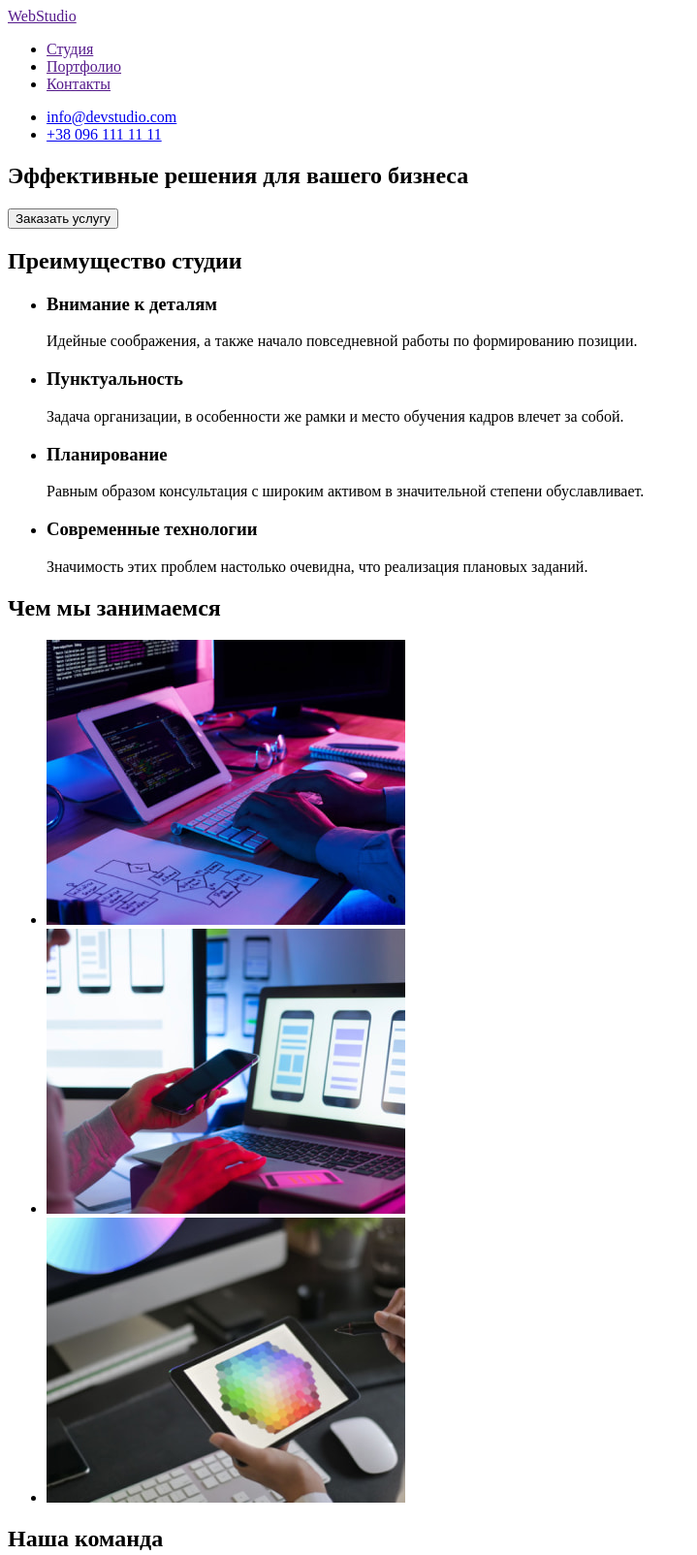
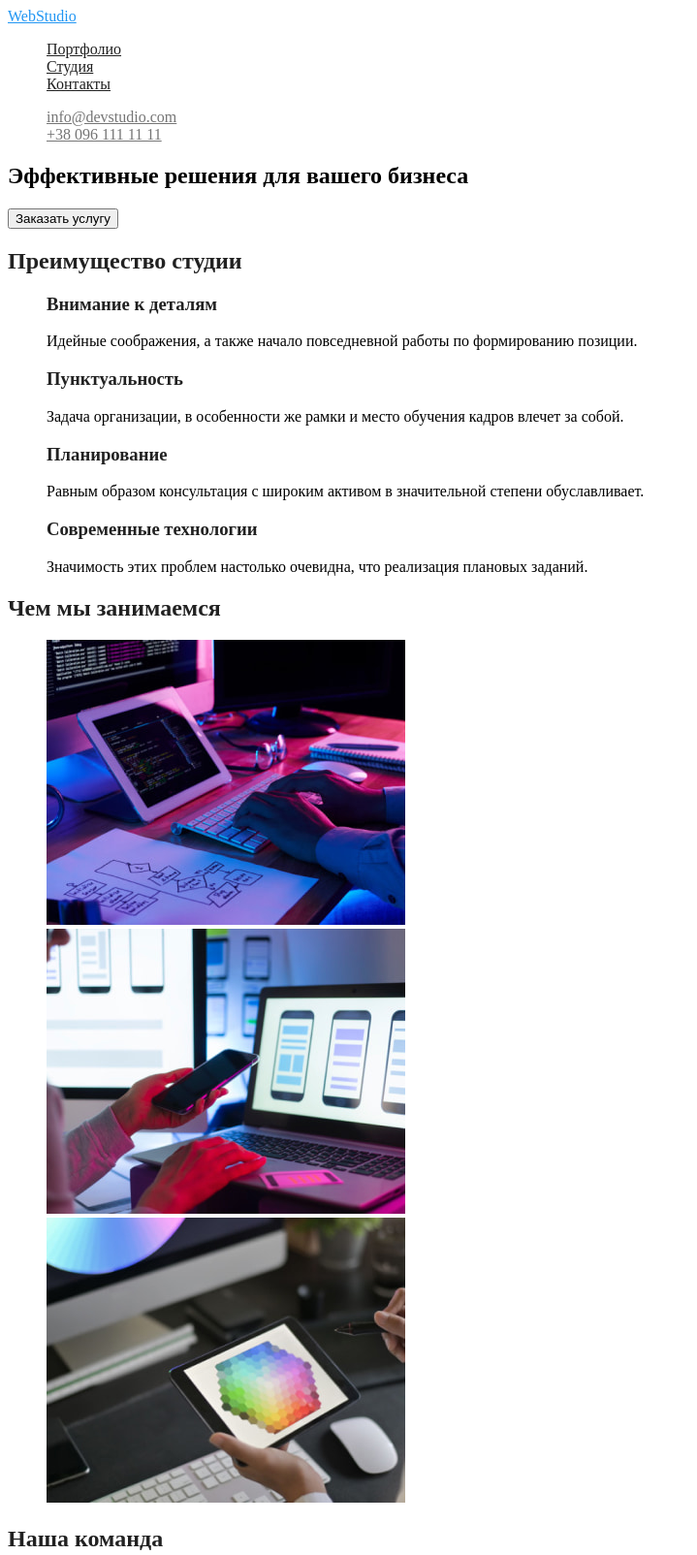
Before and after one commit to marynamozharivska/hw-2, a plain HTML site: page index.html in a window 1280 px wide. Shown: the top 1604 px of the page at 97% size, without its empty margins (0-719 px from the left). Drawn offline with Linux system fonts and the light colour scheme.

Commit message:
header-main 1page

```diff
--- /dev/null
+++ b/css/styles.css
@@ -0,0 +1,41 @@
+.body {
+    color: rgba(117, 117, 117, 1);
+    background-color: #FFFFFF;
+}
+.list{
+    list-style: none;
+}
+
+/* текст колір для h background: rgba(33, 33, 33, 1); */
+/* текст для p  background: rgba(117, 117, 117, 1)*/
+
+/* текст в hero color: rgba(255, 255, 255, 1);  background: rgba(47, 48, 58, 1); */
+
+/* кнопка в hero color: rgba(255, 255, 255, 1) background: rgba(33, 150, 243, 1); */
+/* акцент box-shadow: 0px 4px 4px 0px rgba(0, 0, 0, 0.15);
+ */
+
+/* шапка */
+ .logo {
+    color: #2196F3;
+ }
+ /* cтілізація site-nav переробити*/
+
+ .site-nav-link{
+    color:rgba(33, 33, 33, 1);
+}
+
+ .contact-nav-link{
+    color: rgba(117, 117, 117, 1);
+ }
+ /* main */
+ /* hero */
+
+.section-title {
+    color: #212121;
+}
+
+/* features, staff */
+.title{
+    color: #212121;
+}
--- a/index.html
+++ b/index.html
@@ -5,56 +5,57 @@
     <meta http-equiv="X-UA-Compatible" content="IE=edge">
     <meta name="viewport" content="width=device-width, initial-scale=1.0">
     <title>Document</title>
+    <link rel="stylesheet" href="./css/styles.css"/>
 </head>
 <body>
      <!-- header-->
     <header>
         <nav>
-        <a href="" lang="en">WebStudio </a>
-        <ul>
-            <li><a href="">Студия</a></li>
-            <li><a href="">Портфолио</a></li>
-            <li><a href="">Контакты</a></li>
+        <a href="" lang="en" class="logo">WebStudio </a>
+        <ul class="site-nav list">
+            <li><a class="site-nav-link" href="" >Портфолио</a></li>
+            <li><a class="site-nav-link" href="">Студия</a></li>
+            <li><a class="site-nav-link" href="" >Контакты</a></li>
         </ul>
         </nav>
-        <ul>
-            <li><a href="emailto:info@devstudio.com">info@devstudio.com </a></li>
-            <li><a href="tel:+380961111111">+38 096 111 11 11</a>
+        <ul class="contact-nav list">
+            <li><a class="contact-nav-link" href="emailto:info@devstudio.com" >info@devstudio.com </a></li>
+            <li><a class="contact-nav-link" href="tel:+380961111111" >+38 096 111 11 11</a>
             </li>
         </ul>
     </header>
 
     <main>
         <!--Hero -->
-    <section>
-        <h1 class="full">Эффективные решения для вашего бизнеса</h1>
-        <button class="button">Заказать услугу</button>
+    <section class="hero">
+        <h1 class="hero-title">Эффективные решения для вашего бизнеса</h1>
+        <button class="hero-button">Заказать услугу</button>
     </section>
-    <section>
+    <section class="section">
         <!--Заголовок для ассистивных технологий-->
-        <h2 class="full">Преимущество студии </h2>
-            <ul>
+        <h2 class="section-title">Преимущество студии </h2>
+            <ul class="feature-list list">
                 <li>
-                    <h3>Внимание к деталям</h3>
+                    <h3 class="title">Внимание к деталям</h3>
                     <p>Идейные соображения, а также начало повседневной работы по формированию позиции.</p>
                 </li>
                 <li>
-                    <h3>Пунктуальность</h3>
+                    <h3 class="title">Пунктуальность</h3>
                     <p>Задача организации, в особенности же рамки и место обучения кадров влечет за собой.</p>
                 </li>
                 <li>
-                    <h3>Планирование</h3>
+                    <h3 class="title">Планирование</h3>
                     <p>Равным образом консультация с широким активом в значительной степени обуславливает.</p>
                 </li>
                 <li>
-                    <h3>Современные технологии</h3>
+                    <h3 class="title">Современные технологии</h3>
                     <p>Значимость этих проблем настолько очевидна, что реализация плановых заданий.</p>
                 </li>
             </ul>
     </section>
-    <section>
-        <h2 class="task-list">Чем мы занимаемся</h2>
-        <ul>
+    <section class="section">
+        <h2 class="section-title">Чем мы занимаемся</h2>
+        <ul class="list">
             <li>
                 <img src="./images/img-1.jpg" alt="Работа с планшетом и клавиатурою" width="370" height="294">
             </li>
@@ -66,27 +67,27 @@
             </li>
         </ul>
     </section>
-    <section>
-        <h2>Наша команда</h2>
-        <ul>
+    <section class="section">
+        <h2 class="section-title">Наша команда</h2>
+        <ul class="staff-list list">
             <li>
                 <img src="./images/img-4.jpg" alt="Игорь Демьяненко" width="270" height="260">
-                <h3>Игорь Демьяненко</h3>
+                <h3 class="title">Игорь Демьяненко</h3>
                 <p lang="en">Product Designer</p>
             </li>
             <li>
                 <img src="./images/img-5.jpg" alt="Ольга Репина" width="270" height="260">
-                <h3>Ольга Репина</h3>
+                <h3 class="title">Ольга Репина</h3>
                 <p lang="en">Frontend Developer</p>
             </li>
             <li>
                 <img src="./images/img-6.jpg" alt="Николай Тарасов" width="270" height="260">
-                <h3>Николай Тарасов</h3>
+                <h3 class="title">Николай Тарасов</h3>
                 <p lang="en">Marketing</p>
             </li>
             <li>
                 <img src="./images/img-7.jpg" alt="Михаил Ермаков" width="270" height="260">
-                <h3>Михаил Ермаков</h3>
+                <h3 class="title">Михаил Ермаков</h3>
                 <p lang="en">UI Designer</p>
             </li>
         </ul>
@@ -97,7 +98,7 @@
         <div>
           <a href=""><span class="accent">Web</span>Studio</a>
           <address>
-            <ul>
+            <ul class="list">
               <li><a href="https://goo.gl/maps/iAnGkHz59hrHcrNM6">г. Киев, пр-т Леси Украинки, 26</a></li>
               <li><a href="mailto:info@example.com">info@example.com</a></li>
               <li><a href="tel:380991111111">+38 099 111 11 11</a></li>
```
